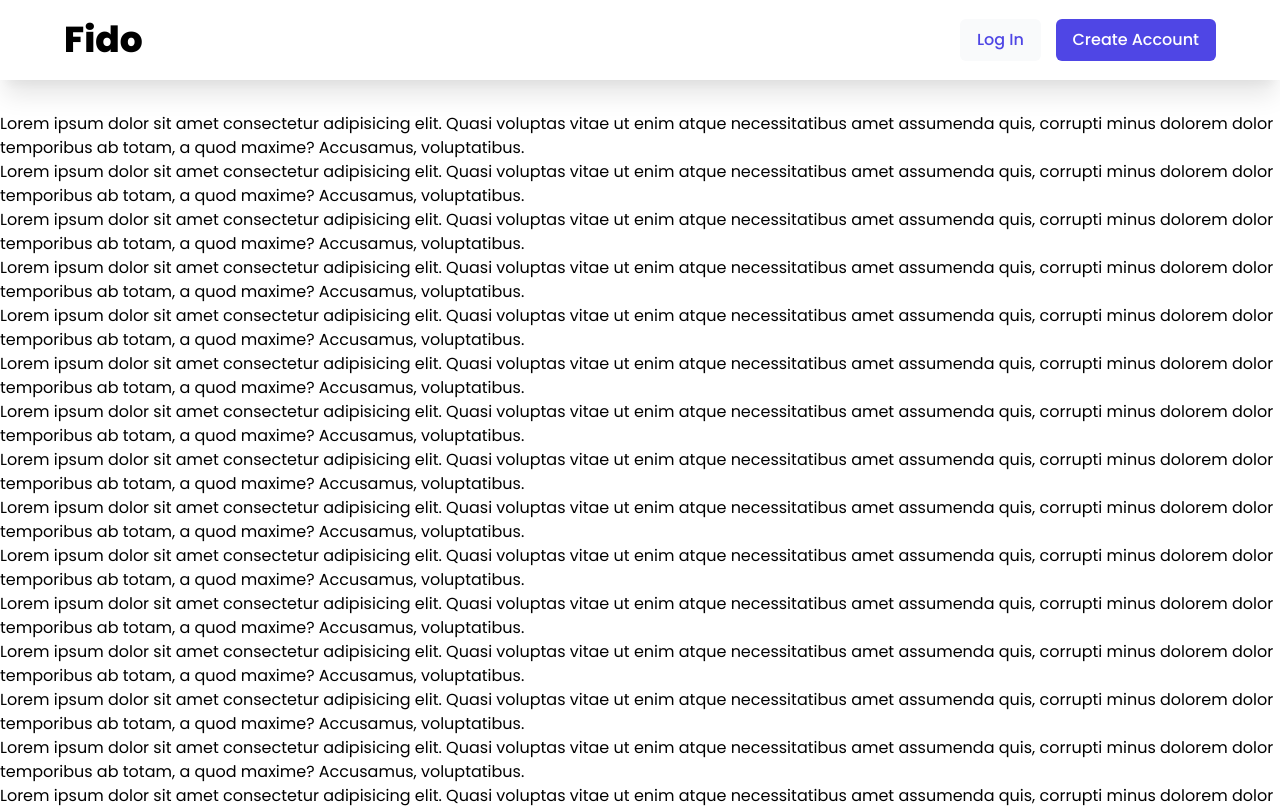
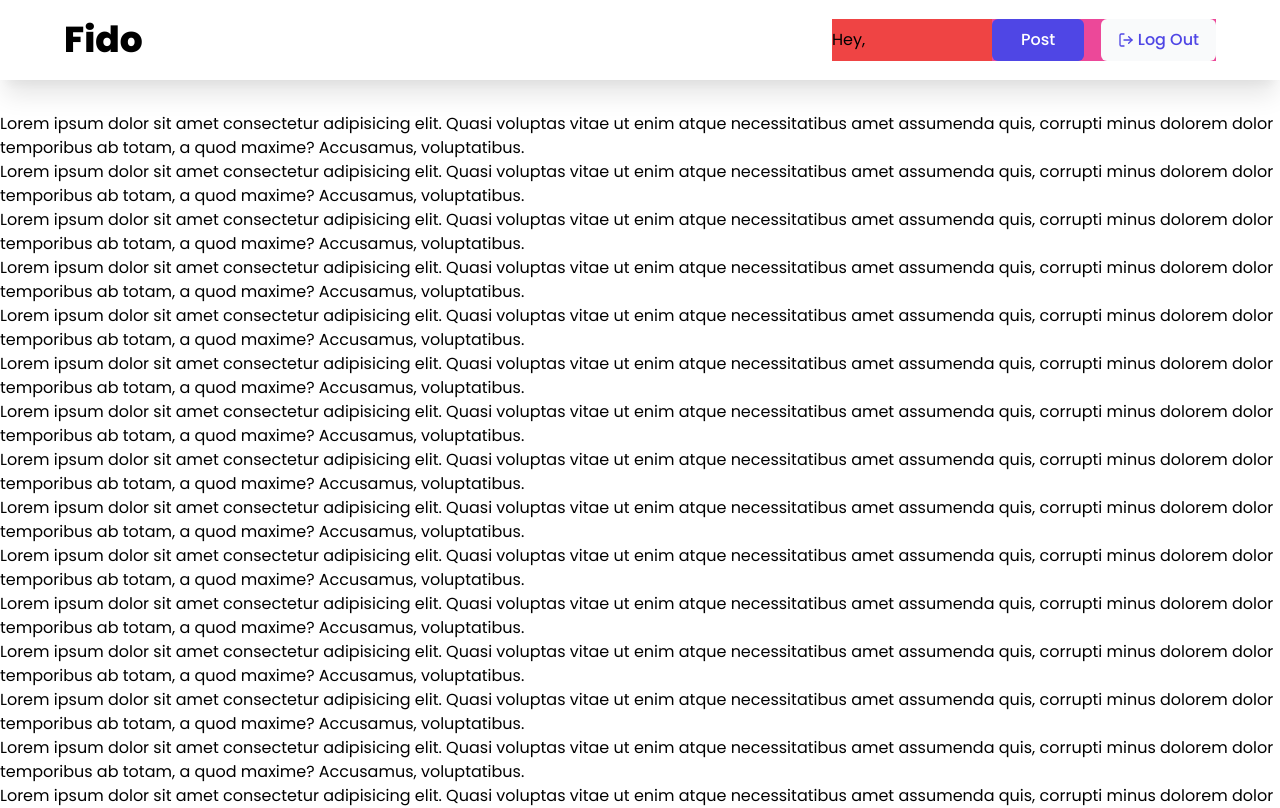
Before and after one commit to beyourahi/news_feed_app, a React (Create React App) app in the folder client/: page / in a window 1280 px wide. Shown: the top 808 px of the page. Built offline with nearby package versions, Linux system fonts and the light colour scheme.

Commit message:
navbar refactor

```diff
--- a/client/src/component/layout/Header/HeaderComponents/NavItems.jsx
+++ b/client/src/component/layout/Header/HeaderComponents/NavItems.jsx
@@ -18,16 +18,16 @@ const NavItems = () => {
             }
         >
             {isAuthenticated ? (
-                <div className="flex justify-between items-center w-96">
+                <div className="flex justify-between items-center w-96 bg-red-500">
                     {/*///// GREETINGS */}
                     <h4>Hey, {user && user.username}</h4>
 
-                    <div className="flex justify-between w-3/5">
+                    <div className="flex justify-between w-7/12 bg-pink-500">
                         {/*///// CREATE POST */}
                         <Link
                             to="/register"
                             type="submit"
-                            className="group relative flex justify-center w-28 py-2.5 border border-transparent text-base font-medium rounded-md text-white bg-indigo-600 hover:bg-indigo-800 focus:outline-none focus:ring-2 focus:ring-offset-2 focus:ring-indigo-500 duration-500 transition-all transform active:scale-90 active:outline-none appearance-none"
+                            className="group relative flex justify-center py-2 px-7 border border-transparent text-base font-medium rounded-md text-white bg-indigo-600 hover:bg-indigo-800 focus:outline-none focus:ring-2 focus:ring-offset-2 focus:ring-indigo-500 duration-500 transition-all transform active:scale-90 active:outline-none appearance-none"
                         >
                             Post
                         </Link>
@@ -36,10 +36,10 @@ const NavItems = () => {
                         <Link
                             to="/login"
                             type="submit"
-                            className="group relative flex justify-center items-center w-28 py-2.5 border border-transparent text-base font-medium rounded-md text-indigo-600 bg-gray-50 hover:bg-gray-200 focus:outline-none focus:ring-2 focus:ring-offset-2 focus:ring-indigo-500 duration-500 transition-all transform active:scale-90 active:outline-none appearance-none"
+                            className="group relative flex justify-center items-center py-2 px-4 border border-transparent text-base font-medium rounded-md text-indigo-600 bg-gray-50 hover:bg-gray-200 focus:outline-none focus:ring-2 focus:ring-offset-2 focus:ring-indigo-500 duration-500 transition-all transform active:scale-90 active:outline-none appearance-none"
                         >
                             <FiLogOut />
-                            <span className="hide-sm ml-2">Log Out</span>
+                            <span className="hide-sm ml-1">Log Out</span>
                         </Link>
                     </div>
                 </div>
--- a/client/src/context/AuthState.jsx
+++ b/client/src/context/AuthState.jsx
@@ -73,7 +73,7 @@ const reducer = (state, action) => {
 const AuthState = ({ children }) => {
     const initialState = {
         token: localStorage.getItem("token"),
-        isAuthenticated: null,
+        isAuthenticated: true,
         loading: true,
         error: null,
         user: null,
```
